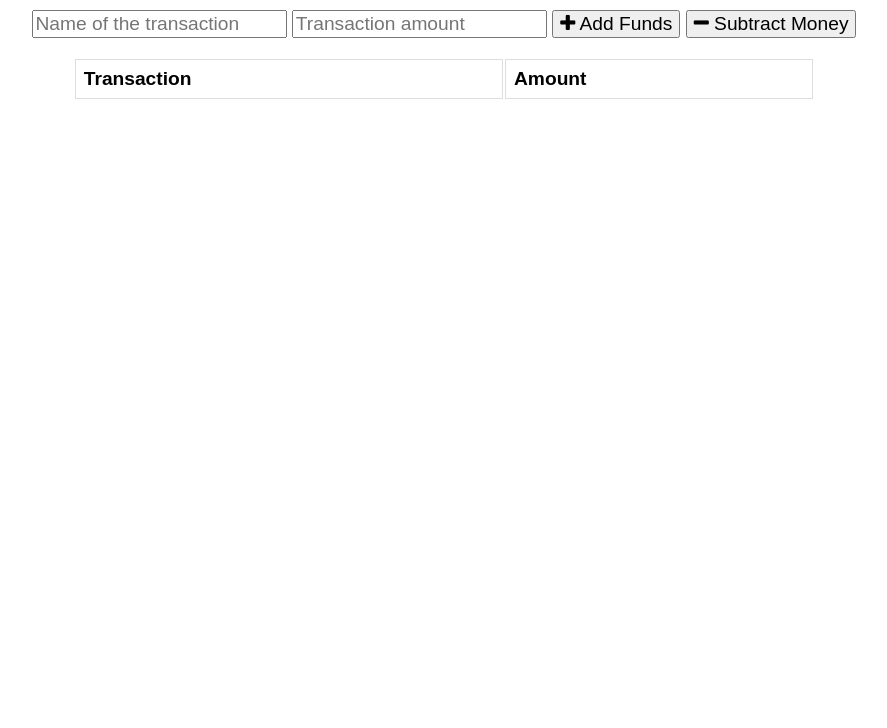
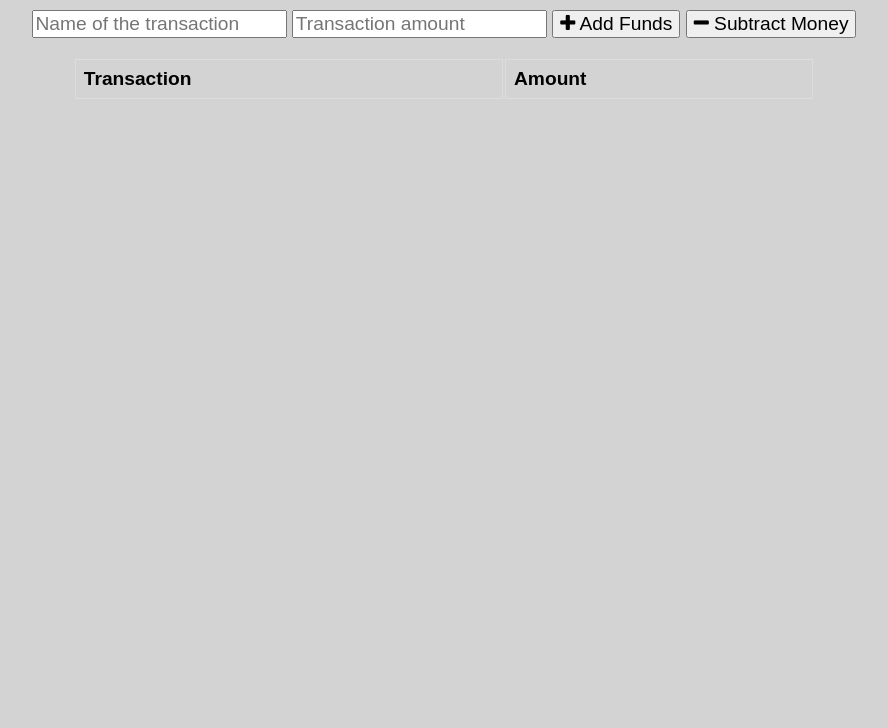
Before and after one commit to brandonespencer/PWA-Budget-Tracker, a website: page public/index.html in a window 1280 px wide. Shown: the part 72-800 px from the top of the page, without its empty margins (196-1083 px from the left). Drawn offline with nearby package versions, Linux system fonts and the light colour scheme; no server answers.

Commit message:
Update styles.css

```diff
--- a/public/assets/css/styles.css
+++ b/public/assets/css/styles.css
@@ -1,6 +1,7 @@
 body {
   font-size: 120%;
   font-family: Arial;
+  Background: #d3d3d3;
 }
 
 button, input {
```
